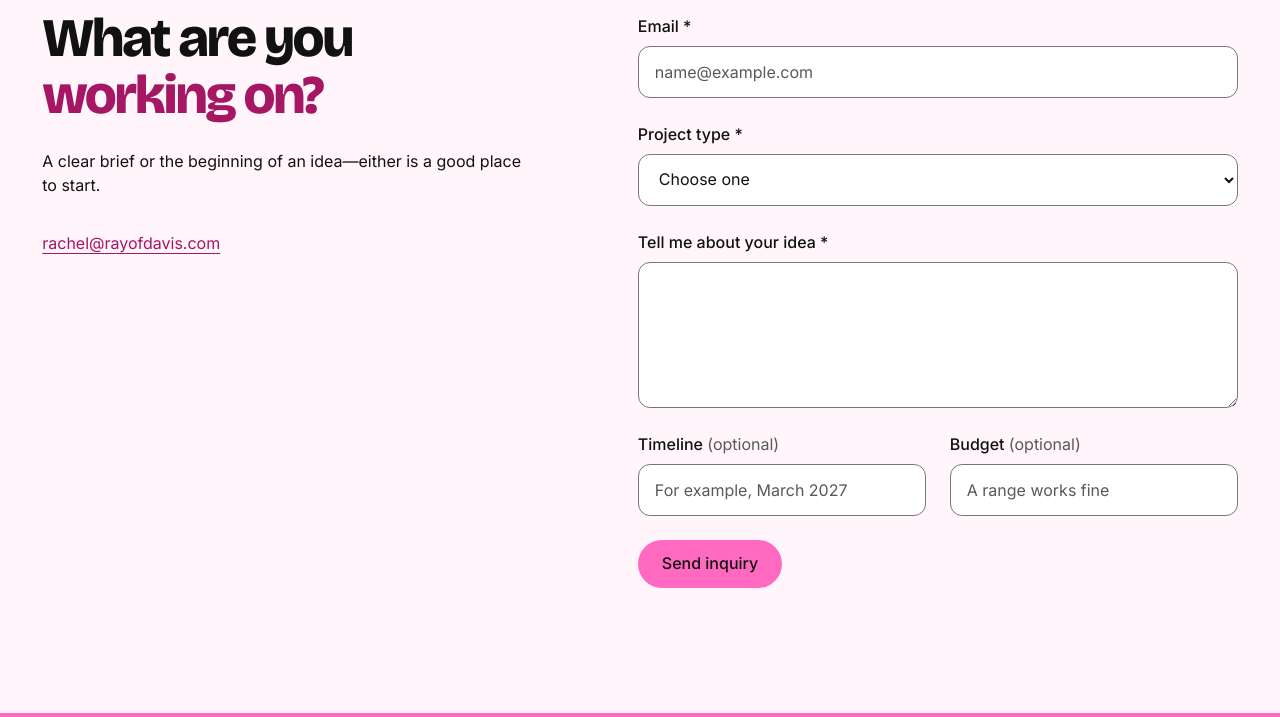
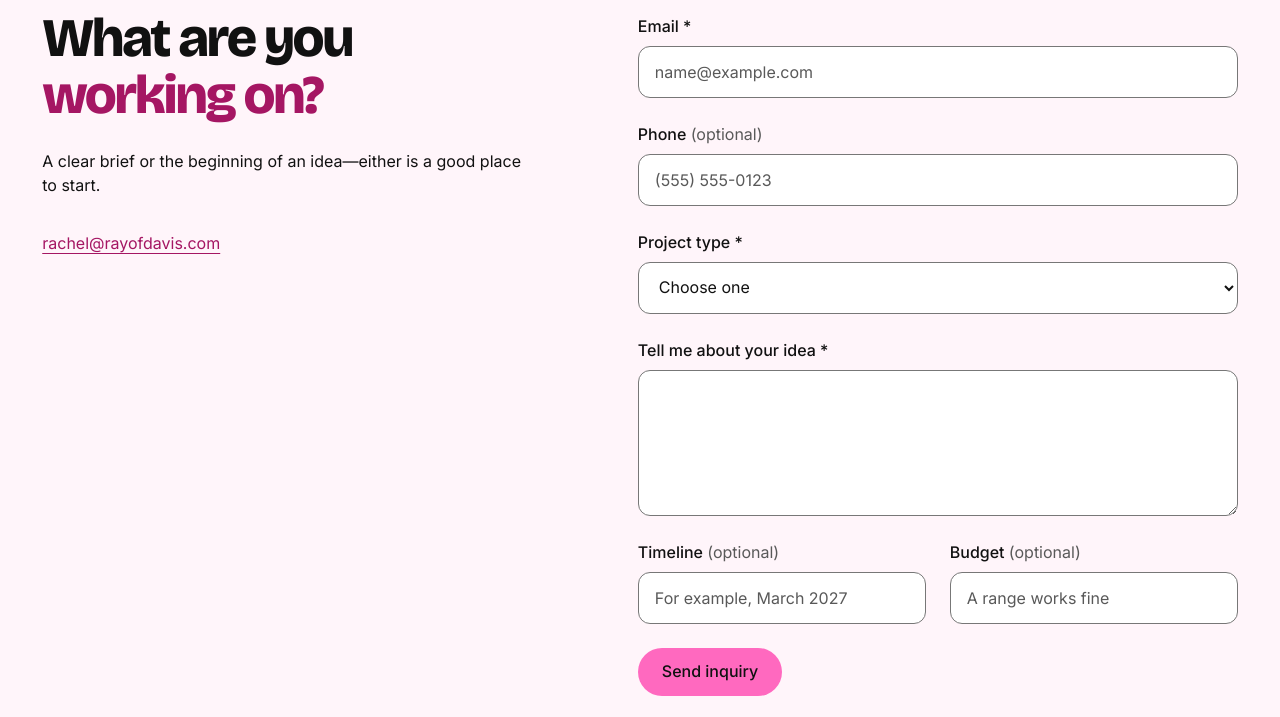
Before and after one commit to RayofDavis/ray-of-davis, a plain HTML site: page index.html in a window 1280 px wide. Shown: the part 5760-6477 px from the top of the page. Drawn offline with nearby package versions, Linux system fonts and the light colour scheme.

Commit message:
Update the site from Ploof Studio

```diff
--- a/index.html
+++ b/index.html
@@ -201,6 +201,10 @@
           <p class="field-error" id="f-email-error" hidden></p>
         </div>
         <div class="field">
+          <label for="f-phone">Phone <span class="optional">(optional)</span></label>
+          <input id="f-phone" name="phone" type="tel" autocomplete="tel" placeholder="(555) 555-0123">
+        </div>
+        <div class="field">
           <label for="f-type">Project type <span aria-hidden="true">*</span></label>
           <select id="f-type" name="type" required>
             <option value="">Choose one</option>
--- a/styles.css
+++ b/styles.css
@@ -307,6 +307,7 @@ html.js .home-page .site-nav {
 .contact-wrap { display: grid; gap: var(--space-6); }
 .contact-wrap .section-head { margin: 0; }
 .contact-email { display: inline-flex; align-items: center; min-height: 44px; margin-block-start: var(--space-4); overflow-wrap: anywhere; }
+.contact-phone { display: inline-flex; align-items: center; min-height: 44px; overflow-wrap: anywhere; }
 .form { display: grid; gap: var(--space-4); min-width: 0; }
 .field { display: grid; gap: var(--space-1); }
 .field-row { display: grid; gap: var(--space-4); }
```
